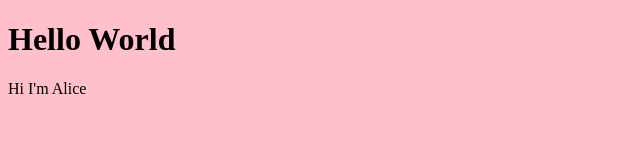
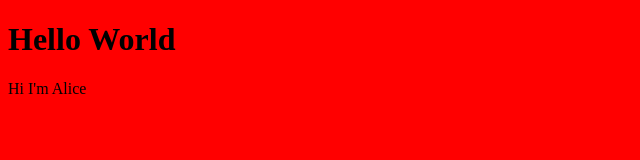
Before and after one commit to alicepontee/alicepontee.github.io, a plain HTML site: page index.html in a window 1280 px wide. Shown: the whole page, without its empty margins (0-640 px from the left). Drawn offline with Linux system fonts and the light colour scheme.

Commit message:
Update index.html

```diff
--- a/index.html
+++ b/index.html
@@ -1,6 +1,6 @@
 <!DOCTYPE html>
 <html>
-<body style="background-color: pink;">
+<body style="background-color: red;">
 <h1>Hello World</h1>
 <p>Hi I'm Alice</p>
 </body>
```
